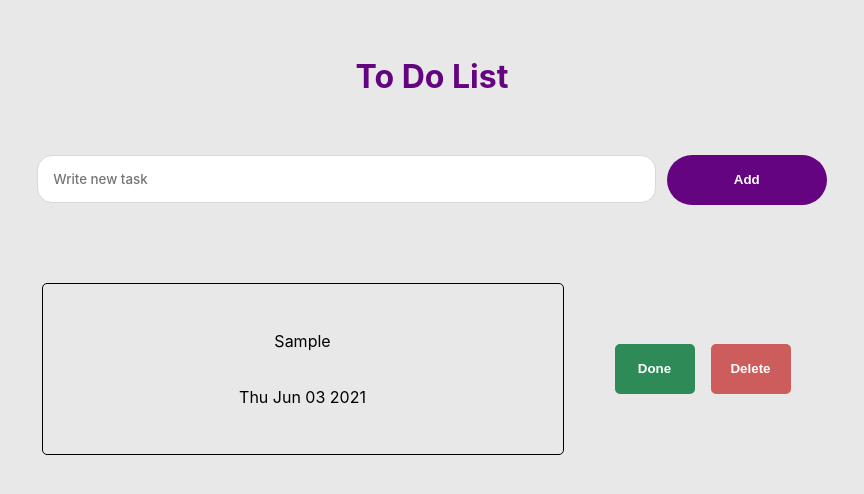
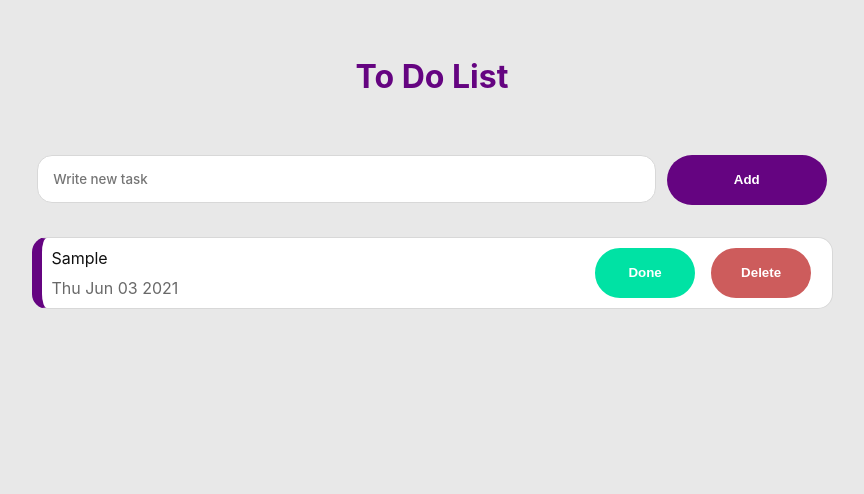
Before and after one commit to Zabdiel-Rosas/ToDoApp, a React (Create React App) app: page / in a window 1280 px wide. Both pictures are taken after typing "Sample" into the empty fields and a click on the button "Add". Shown: the top 494 px of the page, without its empty margins (208-1072 px from the left). Built offline with nearby package versions, Linux system fonts and the light colour scheme.

Commit message:
change the card component desing

```diff
--- a/src/components/Task/style.css
+++ b/src/components/Task/style.css
@@ -2,11 +2,13 @@
 	display: flex;
 	align-items: center;
 	justify-content: space-around;
-	width: 800px;
-	height: 200px;
-	margin: 2rem 0;
-	//border: solid 1px;
-	//border-radius: 5px;
+	width: 790px;
+	min-height: 70px;
+	margin-bottom: 2rem;
+	background: #fff;
+	border-radius: 15px;
+	border: solid 1px #d8d8d8;
+	border-left: solid 10px #650481;
 }
 
 .taskArea {
@@ -14,9 +16,24 @@
 	flex-direction: column;
 	justify-content: center;
 	width: 65%;
-	height: 85%;
-	border: solid 1px ;
-	border-radius: 5px;
+	height: 75%;
+	color: #101010;
+	text-align: left;
+}
+
+.taskText {
+	height: 45%;
+}
+
+.date {
+	height: 45%;
+	color: #696969;
+}
+
+p {
+	margin: 0;
+	height: 100%;
+	padding: 3px 0;
 }
 
 .btnArea {
@@ -25,12 +42,13 @@
 	display: flex;
 	justify-content: center;
 	align-items: center;
+	border-radius: 25px;
 }
 
 .btnArea button {
 	height: 50px;
-	width: 80px;
-	border-radius: 5px;
+	width: 100px;
+	border-radius: 50px;
 	font-weight: 800;
 }
 
@@ -40,8 +58,8 @@
 
 .done {
 	margin-right: .5rem;
-	border: solid  2px seagreen;
-	background: seagreen;
+	border: solid  2px #00E2A4;
+	background: #00E2A4;
 	color: #fff;
 }
 
```
